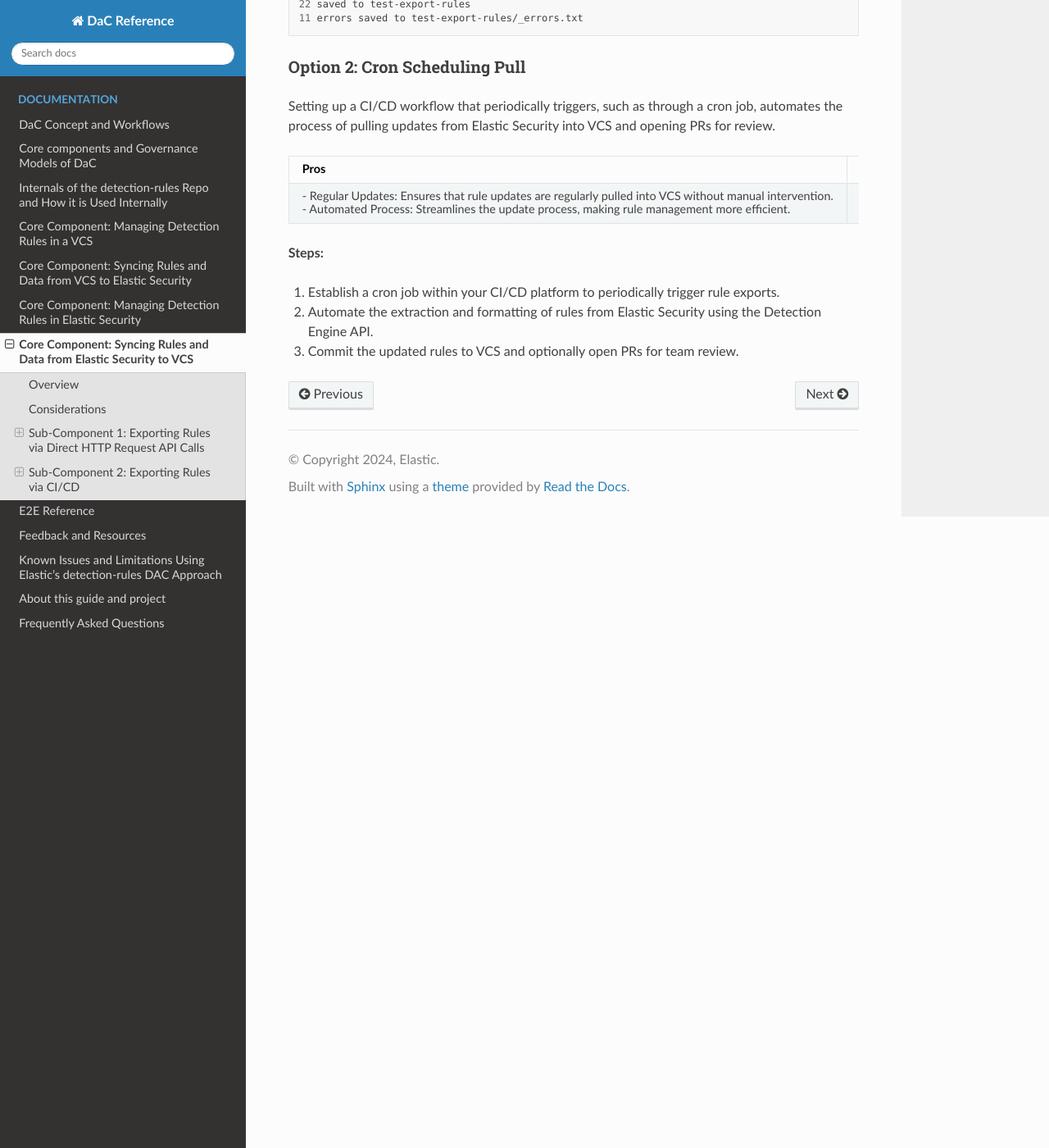
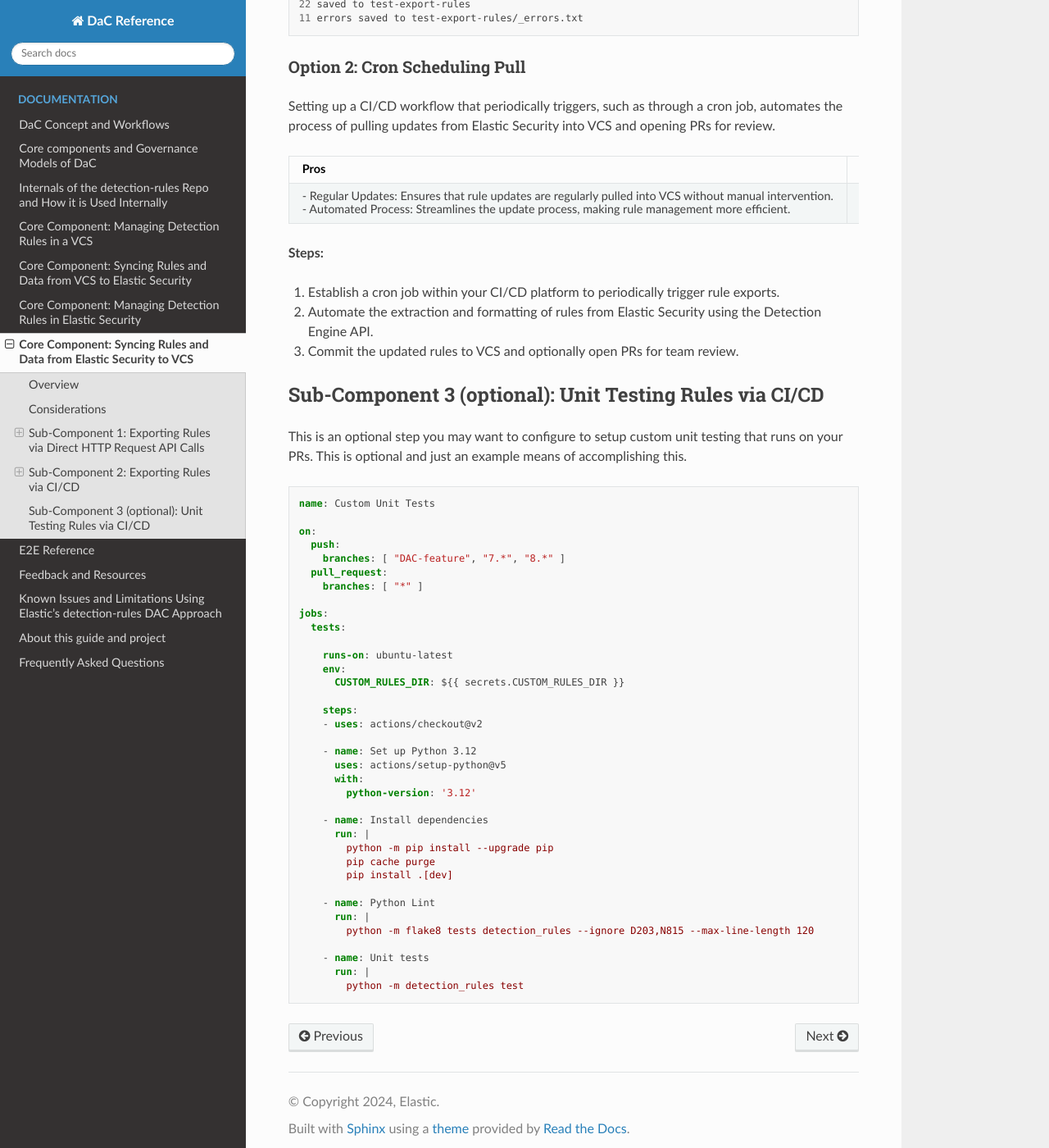
Before and after one commit to elastic/DaC-Reference, a Sphinx documentation site: the page built from docs/core_component_syncing_rules_and_data_from_elastic_security_to_vcs.md, in a window 1280 px wide and 1400 px high, scrolled down 4422 px. Shown: the whole window at 82% size. Built offline with Sphinx 7.4.7 and the Read the Docs theme 2.0.0, drawn with Linux system fonts in a browser that asks for light colours.

Commit message:
Add unit testing example

````diff
--- a/docs/core_component_syncing_rules_and_data_from_elastic_security_to_vcs.md
+++ b/docs/core_component_syncing_rules_and_data_from_elastic_security_to_vcs.md
@@ -163,3 +163,47 @@ Setting up a CI/CD workflow that periodically triggers, such as through a cron j
 1. Establish a cron job within your CI/CD platform to periodically trigger rule exports.
 1. Automate the extraction and formatting of rules from Elastic Security using the Detection Engine API.
 1. Commit the updated rules to VCS and optionally open PRs for team review.
+
+
+## Sub-Component 3 (optional): Unit Testing Rules via CI/CD
+
+This is an optional step you may want to configure to setup custom unit testing that runs on your PRs. This is optional and just an example means of accomplishing this.
+
+```yaml
+name: Custom Unit Tests
+
+on:
+  push:
+    branches: [ "DAC-feature", "7.*", "8.*" ]
+  pull_request:
+    branches: [ "*" ]
+
+jobs:
+  tests:
+
+    runs-on: ubuntu-latest
+    env:
+      CUSTOM_RULES_DIR: ${{ secrets.CUSTOM_RULES_DIR }}
+
+    steps:
+    - uses: actions/checkout@v2
+
+    - name: Set up Python 3.12
+      uses: actions/setup-python@v5
+      with:
+        python-version: '3.12'
+
+    - name: Install dependencies
+      run: |
+        python -m pip install --upgrade pip
+        pip cache purge
+        pip install .[dev]
+
+    - name: Python Lint
+      run: |
+        python -m flake8 tests detection_rules --ignore D203,N815 --max-line-length 120
+
+    - name: Unit tests
+      run: |
+        python -m detection_rules test
+```
````
